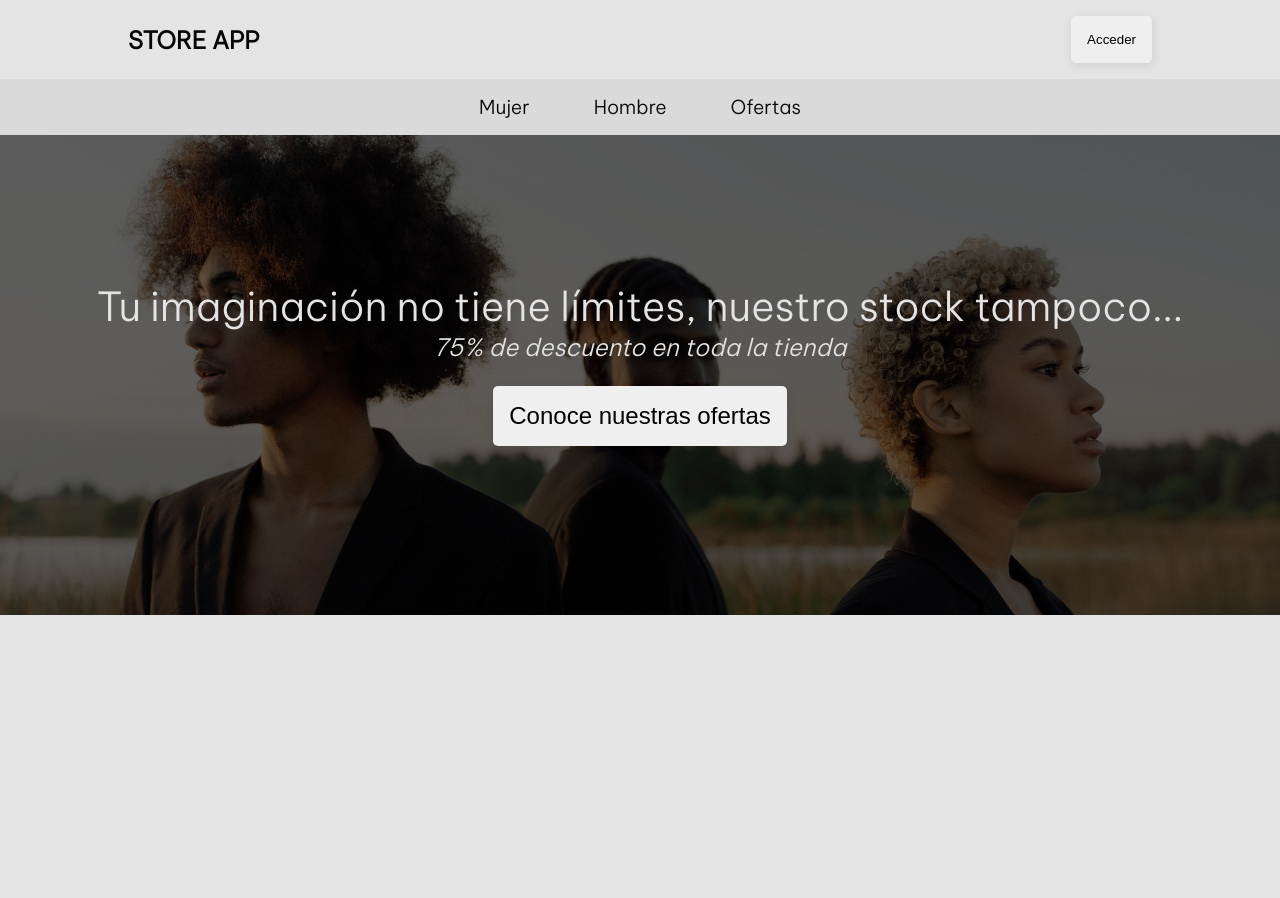
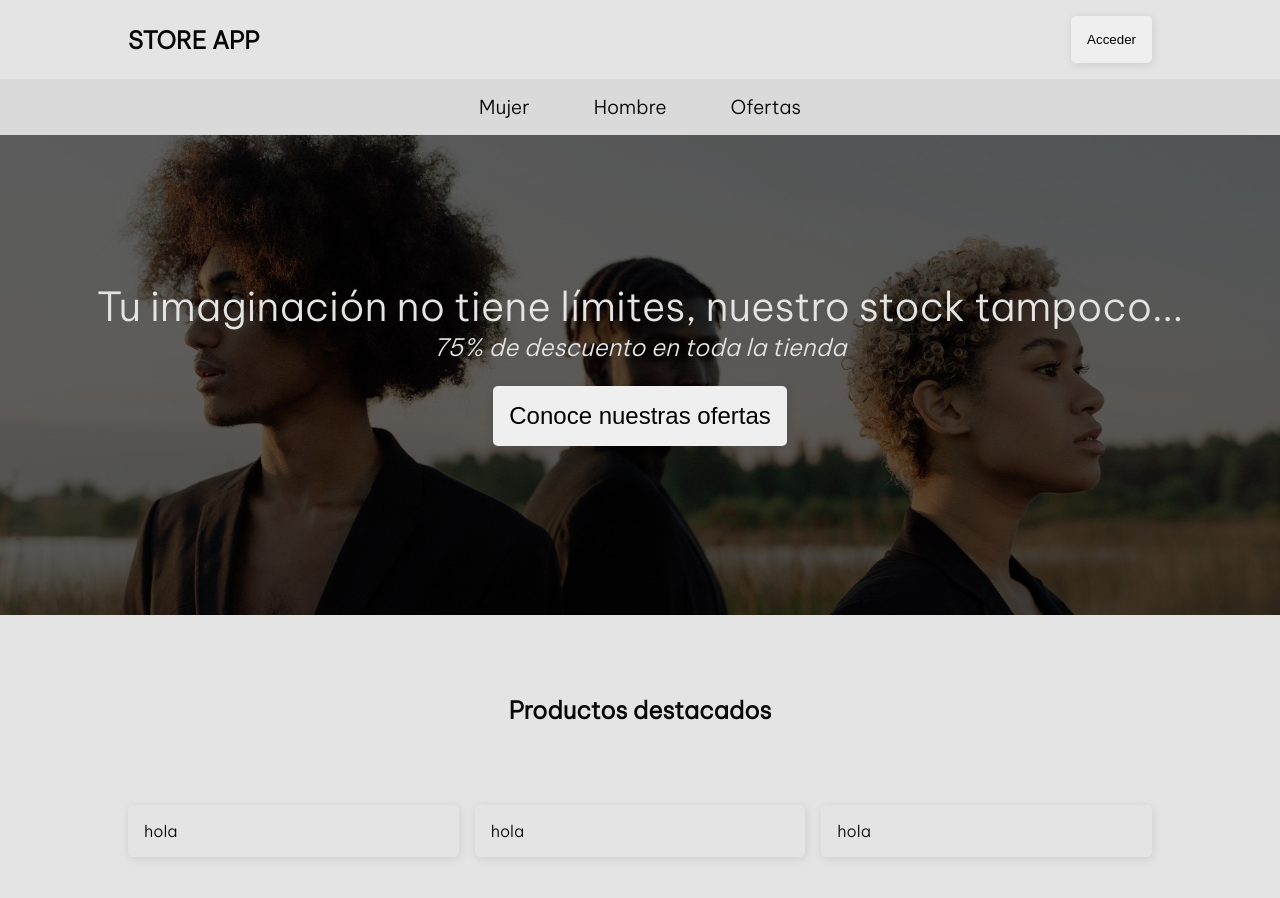
Before and after one commit to ricardoggz/client-e-commerce-app-MERN, a React (Create React App) app: page / in a window 1280 px wide. Shown: the top 898 px of the page. Before the commit the page ends 800 px from the top, so only its background shows below. Built offline with nearby package versions, Linux system fonts and the light colour scheme.

Commit message:
section layout creado

```diff
--- /dev/null
+++ b/src/components/card/Card.jsx
@@ -0,0 +1,12 @@
+import React from "react";
+import { CardWrapper } from "./elements"
+
+export const Card = () => {
+    return (
+        <CardWrapper>
+
+            hola
+
+        </CardWrapper>
+    )
+}
--- /dev/null
+++ b/src/components/card/elements.js
@@ -0,0 +1,11 @@
+import styled from "styled-components";
+
+const CardWrapper = styled.div`
+  align-items: center;
+  box-shadow: 1px 2px 10px #08141e1a;
+  border-radius:5px;
+  padding: 1rem;
+  width:100%;
+`;
+
+export { CardWrapper };
--- /dev/null
+++ b/src/components/gridLayout/GridLayout.jsx
@@ -0,0 +1,6 @@
+import React from "react";
+import { GridWrapper } from "./elements";
+
+export const GridLayout = ({ children }) => {
+  return <GridWrapper className="flex-container">{children}</GridWrapper>;
+};
--- /dev/null
+++ b/src/components/gridLayout/elements.js
@@ -0,0 +1,13 @@
+import styled from "styled-components";
+
+const GridWrapper = styled.div`
+  display:grid;
+  grid-template-columns:repeat(3, 1fr);
+  gap: 1rem;
+
+  @media (min-width:240px) and (max-width:880px){
+      grid-template-columns: 1fr;
+  }
+`;
+
+export { GridWrapper }
--- /dev/null
+++ b/src/components/sectionContainer/SectionContainer.jsx
@@ -0,0 +1,11 @@
+import React from "react";
+import { SectionWrapper } from "./elements";
+
+export const SectionContainer = ({ children, title }) => {
+  return (
+    <SectionWrapper>
+      <h1 className="title">{title}</h1>
+      {children}
+    </SectionWrapper>
+  );
+};
--- /dev/null
+++ b/src/components/sectionContainer/elements.js
@@ -0,0 +1,12 @@
+import styled from "styled-components";
+
+const SectionWrapper = styled.section`
+  width: 100%;
+  padding: 5rem 0;
+  .title {
+    text-align: center;
+    padding-bottom: 5rem;
+  }
+`;
+
+export { SectionWrapper };
--- a/src/index.css
+++ b/src/index.css
@@ -23,3 +23,9 @@ body {
   max-width: 80%;
   margin: 0 auto;
 }
+
+@media (min-width:240px) and (max-width:880px){
+  .flex-container{
+    max-width: 90%;
+  }
+}
--- a/src/views/home/Home.jsx
+++ b/src/views/home/Home.jsx
@@ -1,6 +1,20 @@
 import React from "react";
 import { Hero } from "../../components/hero/Hero";
+import { Card } from "../../components/card/Card";
+import { GridLayout } from "../../components/gridLayout/GridLayout";
+import { SectionContainer } from "../../components/sectionContainer/SectionContainer";
 
 export const Home = () => {
-  return <Hero />;
+  return (
+    <>
+      <Hero />
+      <SectionContainer title="Productos destacados">
+        <GridLayout>
+          <Card />
+          <Card />
+          <Card />
+        </GridLayout>
+      </SectionContainer>
+    </>
+  );
 };
```
